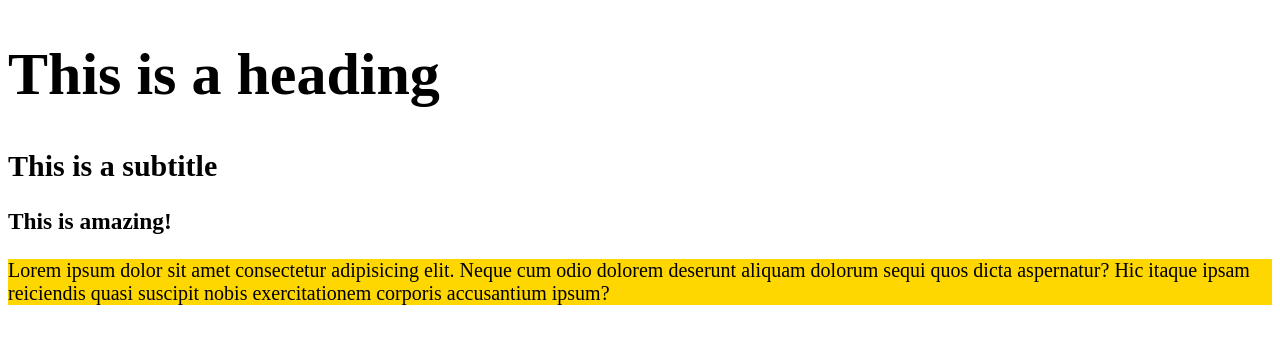
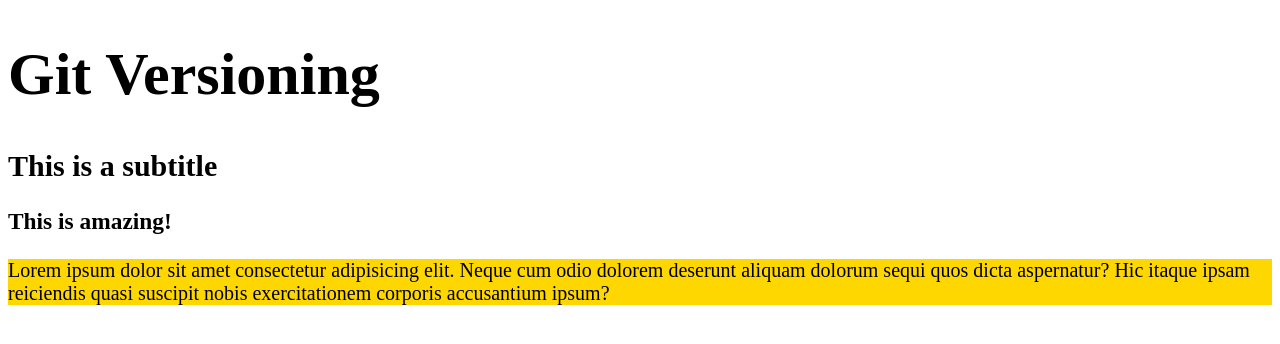
Before and after one commit to sunil-mnair/test03, a plain HTML site: page index.html in a window 1280 px wide. Drawn offline with Linux system fonts and the light colour scheme.

Commit message:
V2-New Changes

```diff
--- a/index.html
+++ b/index.html
@@ -9,7 +9,7 @@
 </head>
 <body>
     <header>
-        <h1>This is a heading</h1>
+        <h1>Git Versioning</h1>
         <h2>This is a subtitle</h2>
         <h3>This is amazing!</h3>
         <p>Lorem ipsum dolor sit amet consectetur adipisicing elit. Neque cum odio dolorem deserunt aliquam dolorum sequi quos dicta aspernatur? Hic itaque ipsam reiciendis quasi suscipit nobis exercitationem corporis accusantium ipsum?</p>
```
